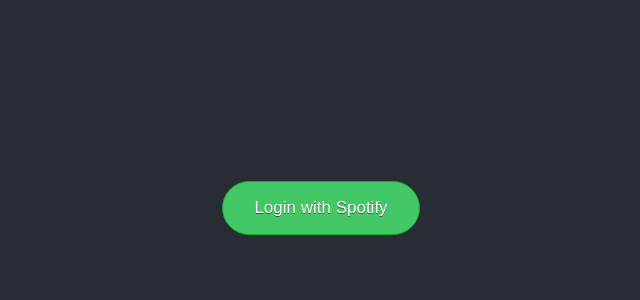
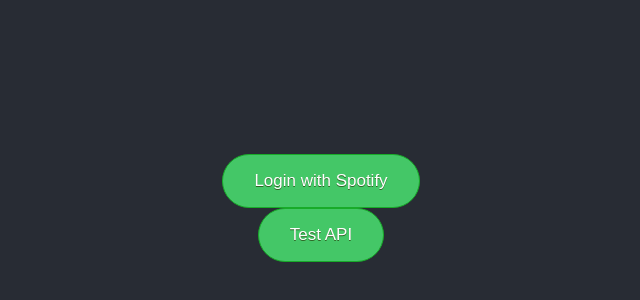
Before and after one commit to zhiminglim/spotify-web-player, a React (Create React App) app: page / in a window 1280 px wide. Shown: the part 192-492 px from the top of the page, without its empty margins (319-959 px from the left). Built offline with nearby package versions, Linux system fonts and the light colour scheme; no server answers.

Commit message:
chore: add test api to check connection

```diff
--- a/src/Login.js
+++ b/src/Login.js
@@ -7,6 +7,9 @@
                 <a className="btn-spotify" href="/auth/login" >
                     Login with Spotify
                 </a>
+                <a className="btn-spotify" href="/test" >
+                    Test API
+                </a>
             </header>
         </div>
     );
```
